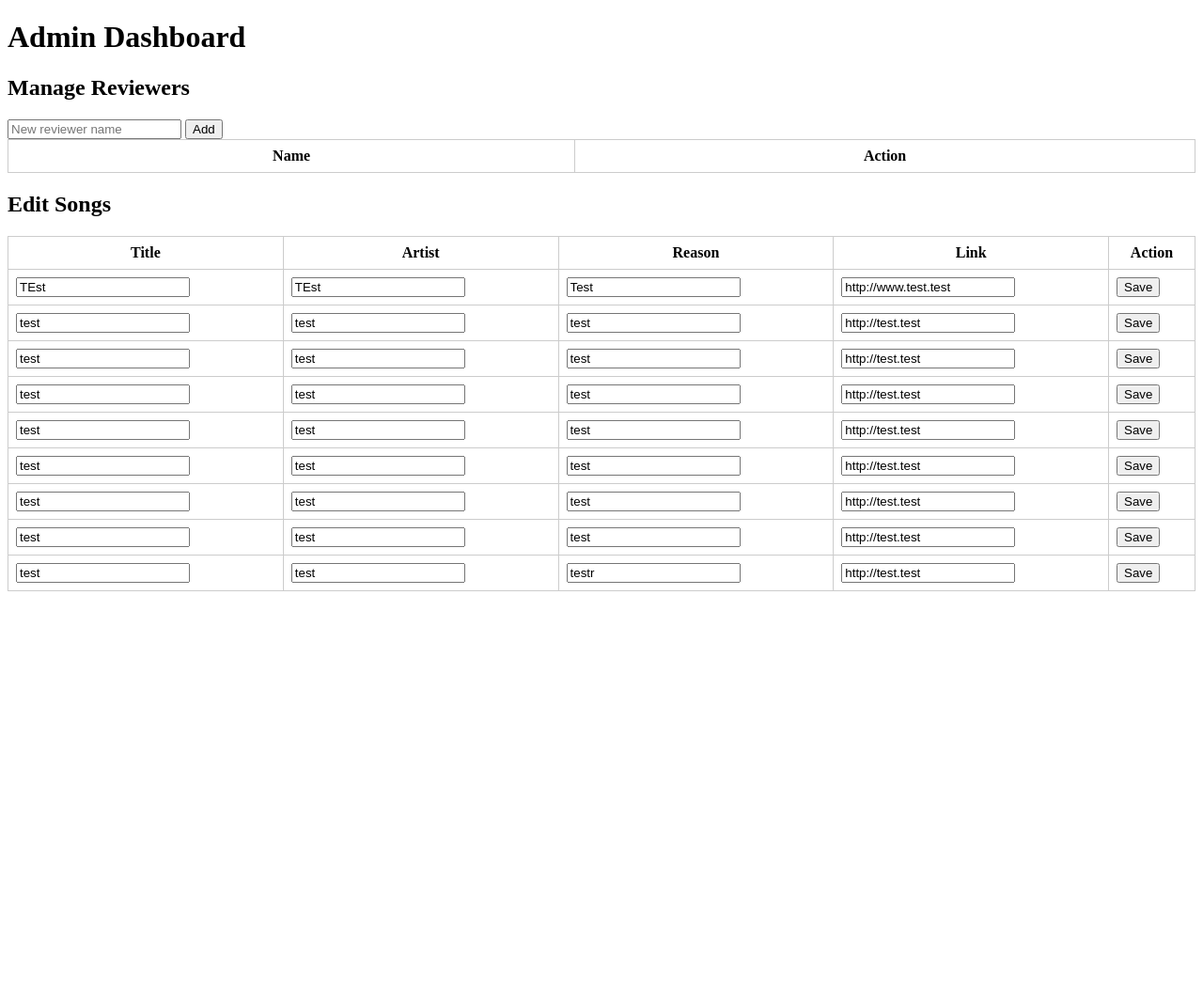
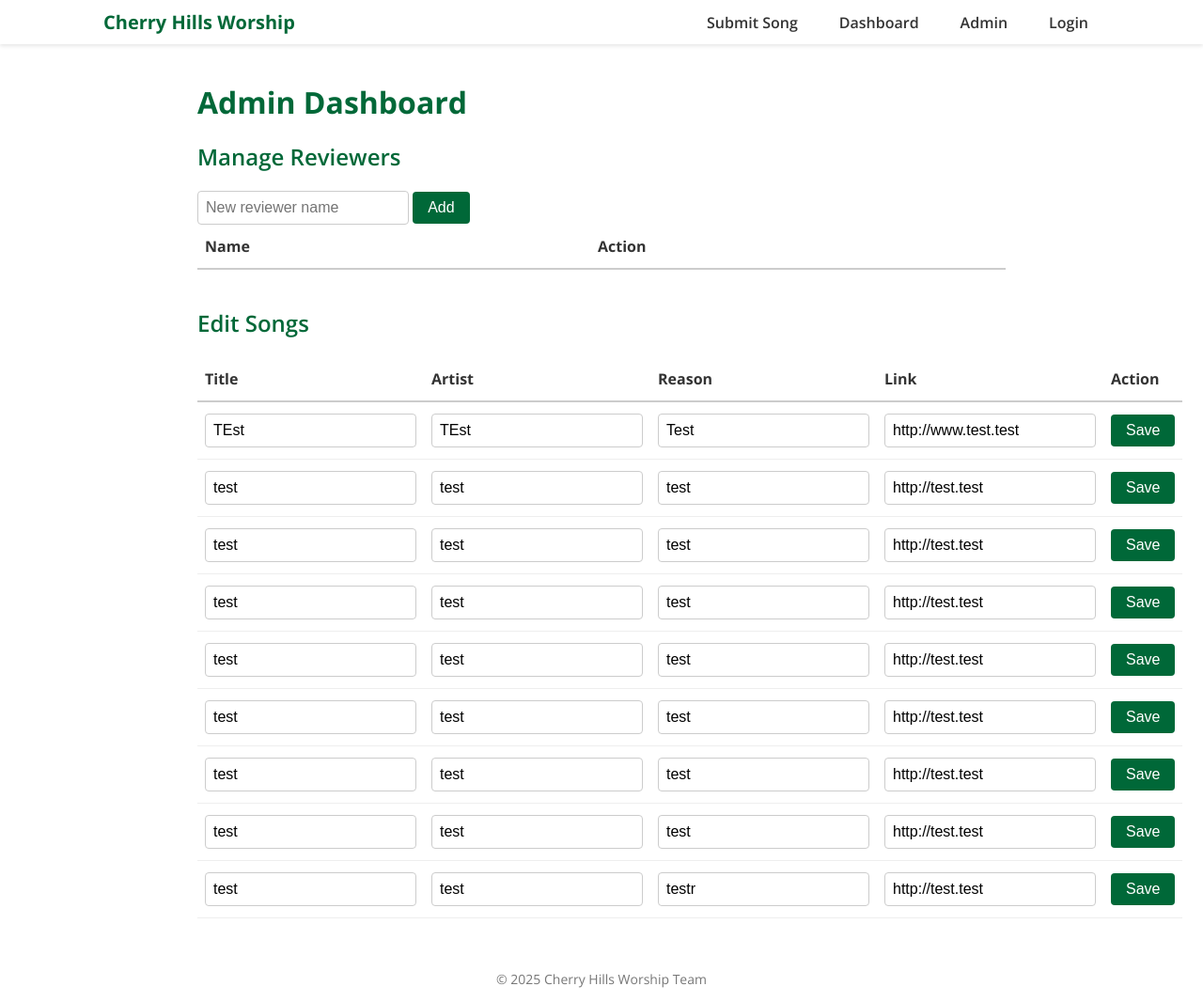
Before and after one commit to ryanpate/chsong-backend, a Flask app: page /admin in a window 1280 px wide. Shown: the whole page at 94% size. Before the commit the page ends 629 px from the top, so only its background shows below. Run offline with Flask 3, Linux system fonts and the light colour scheme; the visitor is signed in with stand-in values (Sample User, id 1); data comes from the database, SQL or seed files in the repository; data that the repository does not hold is empty.

Commit message:
updated admin pages styles and added admin login to index menu

```diff
--- a/templates/admin.html
+++ b/templates/admin.html
@@ -1,64 +1,182 @@
 <!DOCTYPE html>
-<html>
-
+<html lang="en">
 <head>
-    <meta charset="utf-8">
+  <meta charset="UTF-8">
+  <meta name="viewport" content="width=device-width,initial-scale=1">
   <title>Admin Dashboard</title>
+  <link rel="preconnect" href="https://fonts.googleapis.com">
+  <link href="https://fonts.googleapis.com/css2?family=Open+Sans:wght@400;600;700&display=swap" rel="stylesheet">
   <style>
+    :root {
+      --primary: #006838;
+      --secondary: #333;
+      --bg: #f8f99;
+      --font: 'Open Sans', sans-serif;
+    }
+    * { box-sizing: border-box; margin: 0; padding: 0; }
+    body {
+      font-family: var(--font);
+      background: var(--bg);
+      color: var(--secondary);
+    }
+    header {
+      background: #fff;
+      box-shadow: 0 2px 4px rgba(0,0,0,0.1);
+    }
+    header .container {
+      max-width: 1100px;
+      margin: auto;
+      display: flex;
+      align-items: center;
+      justify-content: space-between;
+      padding: 10px 20px;
+    }
+    .logo {
+      font-size: 1.25rem;
+      font-weight: 700;
+      color: var(--primary);
+      text-decoration: none;
+    }
+    nav ul {
+      list-style: none;
+      display: flex;
+      gap: 20px;
+    }
+    nav a {
+      text-decoration: none;
+      color: var(--secondary);
+      font-weight: 600;
+      padding: 6px 12px;
+      border-radius: 4px;
+      transition: background 0.2s;
+    }
+    nav a:hover {
+      background: rgba(0,104,56,0.1);
+      color: var(--primary);
+    }
+    .container {
+      max-width: 900px;
+      margin: 40px auto;
+      padding: 0 20px;
+    }
+    h1, h2 {
+      color: var(--primary);
+      margin-bottom: 20px;
+    }
+    h1 {
+      font-size: 2rem;
+      font-weight: 700;
+    }
+    h2 {
+      font-size: 1.5rem;
+      font-weight: 600;
+    }
     table {
       width: 100%;
       border-collapse: collapse;
+      margin-bottom: 40px;
     }
-
-        th,
+    th, td {
+      padding: 12px 8px;
+      border-bottom: 1px solid #eee;
+    }
+    th {
+      background: #fff;
+      border-bottom: 2px solid #ccc;
+      text-align: left;
+    }
     td {
+      text-align: center;
+    }
+    td:first-child, th:first-child {
+      text-align: left;
+    }
+    form.inline { display: inline; }
+    button, input[type="submit"] {
+      background: var(--primary);
+      color: #fff;
+      border: none;
+      padding: 8px 16px;
+      border-radius: 4px;
+      cursor: pointer;
+      font-size: 1rem;
+    }
+    button:hover, input[type="submit"]:hover {
+      background: #00552e;
+    }
+    input, select {
       padding: 8px;
       border: 1px solid #ccc;
+      border-radius: 4px;
+      font-size: 1rem;
     }
-
-        form {
-            display: inline;
+    footer {
+      text-align: center;
+      padding: 15px 0;
+      background: #fff;
+      color: #777;
+      font-size: 0.875rem;
+      margin-top: 40px;
     }
   </style>
 </head>
+<body>
 
-<body>
+  <header>
+    <div class="container">
+      <a href="/" class="logo">Cherry Hills Worship</a>
+      <nav>
+        <ul>
+          <li><a href="/">Submit Song</a></li>
+          <li><a href="/dashboard">Dashboard</a></li>
+          <li><a href="/admin">Admin</a></li>
+          <li><a href="/admin/login">Login</a></li>
+        </ul>
+      </nav>
+    </div>
+  </header>
+
+  <main class="container">
     <h1>Admin Dashboard</h1>
+
+    <section>
       <h2>Manage Reviewers</h2>
-    <form method="post" action="{{ url_for('add_reviewer') }}">
+      <form method="post" action="{{ url_for('add_reviewer') }}" class="inline">
         <input name="name" placeholder="New reviewer name" required>
-        <button type="submit">Add</button>
+        <input type="submit" value="Add">
       </form>
       <table>
-        <tr>
-            <th>Name</th>
-            <th>Action</th>
-        </tr>
+        <thead>
+          <tr><th>Name</th><th>Action</th></tr>
+        </thead>
+        <tbody>
           {% for rev in reviewers %}
           <tr>
             <td>{{ rev['name'] }}</td>
             <td>
-                <form method="post" action="{{ url_for('delete_reviewer', rev_id=rev['id']) }}"
+              <form method="post" action="{{ url_for('delete_reviewer', rev_id=rev['id']) }}" class="inline"
                     onsubmit='return confirm("Remove {{ rev.name }}?");'>
                 <button type="submit">Delete</button>
               </form>
             </td>
           </tr>
           {% endfor %}
+        </tbody>
       </table>
+    </section>
 
+    <section>
       <h2>Edit Songs</h2>
       <table>
+        <thead>
           <tr>
-            <th>Title</th>
-            <th>Artist</th>
-            <th>Reason</th>
-            <th>Link</th>
-            <th>Action</th>
+            <th>Title</th><th>Artist</th><th>Reason</th><th>Link</th><th>Action</th>
           </tr>
+        </thead>
+        <tbody>
           {% for song in songs %}
           <tr>
-            <form method="post" action="{{ url_for('update_song', song_id=song['id']) }}">
+            <form method="post" action="{{ url_for('update_song', song_id=song['id']) }}" class="inline">
               <td><input name="title" value="{{ song['title'] }}"></td>
               <td><input name="artist" value="{{ song['artist'] }}"></td>
               <td><input name="reason" value="{{ song['reason'] }}"></td>
@@ -67,7 +185,14 @@
             </form>
           </tr>
           {% endfor %}
+        </tbody>
       </table>
+    </section>
+  </main>
+
+  <footer>
+    &copy; 2025 Cherry Hills Worship Team
+  </footer>
+
 </body>
-
 </html>
```
Also changed, not shown: templates/admin_login.html (+139 -13 lines). Lines whose indentation alone changed are shown as unchanged.
